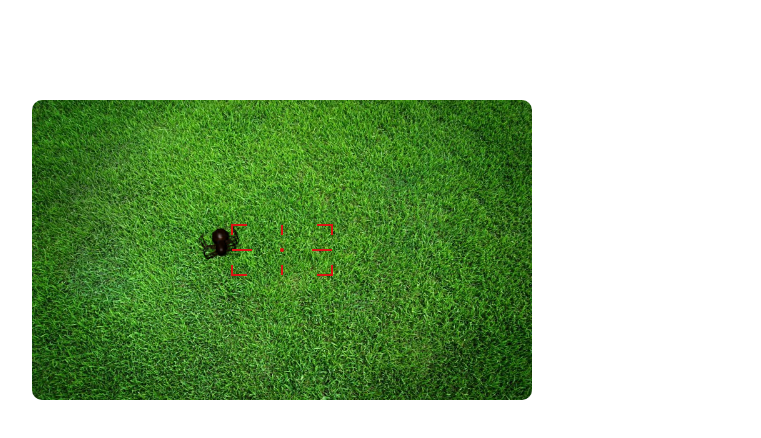
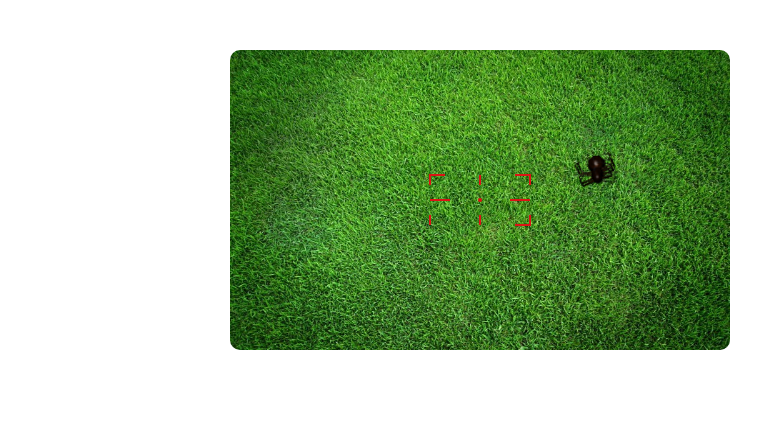
Before and after one commit to AleksMedovnik/CrazySpider, a plain HTML site: page index.html in a window 1280 px wide. Shown: the whole page, without its empty margins (160-921 px from the left). Drawn offline with Linux system fonts and the light colour scheme.

Commit message:
Added anim

```diff
--- a/css/style.css
+++ b/css/style.css
@@ -1,39 +1,8 @@
-/* open-sans-condensed-300 - latin_cyrillic */
-
-@font-face {
-    font-family: 'Open Sans Condensed';
-    font-style: normal;
-    font-weight: 300;
-    src: url('../fonts/open-sans-condensed-v15-latin_cyrillic-300.eot');
-    /* IE9 Compat Modes */
-    src: local('Open Sans Condensed Light'), local('OpenSansCondensed-Light'), url('../fonts/open-sans-condensed-v15-latin_cyrillic-300.eot?#iefix') format('embedded-opentype'), /* IE6-IE8 */
-    url('../fonts/open-sans-condensed-v15-latin_cyrillic-300.woff2') format('woff2'), /* Super Modern Browsers */
-    url('../fonts/open-sans-condensed-v15-latin_cyrillic-300.woff') format('woff'), /* Modern Browsers */
-    url('../fonts/open-sans-condensed-v15-latin_cyrillic-300.ttf') format('truetype'), /* Safari, Android, iOS */
-    url('../fonts/open-sans-condensed-v15-latin_cyrillic-300.svg#OpenSansCondensed') format('svg');
-    /* Legacy iOS */
-}
-
-html, body, *, *::before, *::after {
-    margin: 0;
-    padding: 0;
-    box-sizing: border-box;
-    font-family: 'Open Sans Condensed';
-    font-style: normal;
-    font-weight: 300;
-    font-size: 16px;
-}
-
-h1 {
-    font-size: 45px;
-    margin-left: 15%;
-    color: rgb(38, 83, 87);
-}
-
 #canvas {
-    position: relative;
-    top: 100px;
-    left: 15%;
+    display:block;
+    width: 500px;
+    height: 300px;
+    margin: 50px auto;
     border-radius: 10px;
     cursor: none;
 }
--- a/index.html
+++ b/index.html
@@ -7,15 +7,13 @@
         content="width=device-width, initial-scale=1.0">
     <link rel="stylesheet"
         href="./css/style.css">
-    <title>Document</title>
+    <script src="./scripts/megaNeura.js" defer></script>
+    <script src="./scripts/main.js" defer></script>
+    <title>Crazy Spider</title>
 </head>
 
 <body>
     <canvas id="canvas"></canvas>
-
-    <script src="./scripts/megaNeura.js"></script>
-    <script src="./scripts/functions.js"></script>
-    <script src="./scripts/main.js"></script>
 </body>
 
 </html>
--- a/scripts/functions.js
+++ /dev/null
@@ -1,62 +0,0 @@
-function setAim(event) {
-    main.aim.x = event.pageX - canvas.getBoundingClientRect().x - document.documentElement.scrollLeft;
-    main.aim.y = event.pageY - canvas.getBoundingClientRect().y - document.documentElement.scrollTop;
-}
-function drawAim() {
-    main.ctx.save();
-
-    main.ctx.fillStyle = 'rgba(219, 20, 20, 1)';
-	main.ctx.strokeStyle = 'rgba(219, 20, 20, 1)';
-    main.ctx.lineWidth = 2;
-
-
-    main.ctx.beginPath();
-    main.ctx.arc(main.aim.x, main.aim.y, 2, 0, 2 * Math.PI);
-    main.ctx.fill();
-
-    main.ctx.beginPath();
-    main.ctx.moveTo(main.aim.x - 50, main.aim.y - 15);
-    main.ctx.lineTo(main.aim.x - 50, main.aim.y - 25);
-    main.ctx.lineTo(main.aim.x - 35, main.aim.y - 25);
-    main.ctx.stroke();
-
-    main.ctx.beginPath();
-    main.ctx.moveTo(main.aim.x + 50, main.aim.y - 15);
-    main.ctx.lineTo(main.aim.x + 50, main.aim.y - 25);
-    main.ctx.lineTo(main.aim.x + 35, main.aim.y - 25);
-    main.ctx.stroke();
-
-    main.ctx.beginPath();
-    main.ctx.moveTo(main.aim.x + 50, main.aim.y + 15);
-    main.ctx.lineTo(main.aim.x + 50, main.aim.y + 25);
-    main.ctx.lineTo(main.aim.x + 35, main.aim.y + 25);
-    main.ctx.stroke();
-
-    main.ctx.beginPath();
-    main.ctx.moveTo(main.aim.x - 35, main.aim.y + 25);
-    main.ctx.lineTo(main.aim.x - 50, main.aim.y + 25);
-    main.ctx.lineTo(main.aim.x - 50, main.aim.y + 15);
-    main.ctx.stroke();
-
-    main.ctx.beginPath();
-    main.ctx.moveTo(main.aim.x - 30, main.aim.y);
-    main.ctx.lineTo(main.aim.x - 50, main.aim.y);
-    main.ctx.stroke();
-
-    main.ctx.beginPath();
-    main.ctx.moveTo(main.aim.x + 30, main.aim.y);
-    main.ctx.lineTo(main.aim.x + 50, main.aim.y);
-    main.ctx.stroke();
-
-    main.ctx.beginPath();
-    main.ctx.moveTo(main.aim.x, main.aim.y - 15);
-    main.ctx.lineTo(main.aim.x, main.aim.y - 25);
-    main.ctx.stroke();
-
-    main.ctx.beginPath();
-    main.ctx.moveTo(main.aim.x, main.aim.y + 15);
-    main.ctx.lineTo(main.aim.x, main.aim.y + 25);
-    main.ctx.stroke();
-
-    main.ctx.restore();
-}
--- a/scripts/main.js
+++ b/scripts/main.js
@@ -1,77 +1,80 @@
 "use strict"
+window.onload = () => {
 
-window.onload = playAnimation;
+    const canvas = document.getElementById('canvas');
+    const ctx = canvas.getContext('2d');
 
-const main = {};
+    canvas.width = 500;
+    canvas.height = 300;
 
-
-
-function init() {
-    main.canvas = document.getElementById('canvas');
-    main.ctx = canvas.getContext('2d');
-
-    main.canvas.width = 500;
-    main.canvas.height = 300;
-
-    main.aim = {
-        x: main.canvas.width / 2,
-        y: main.canvas.height / 2
+    const aim = {
+        x: canvas.width / 2,
+        y: canvas.height / 2
     };
 
-    main.spider = new SpriteMG(Math.random() * (main.canvas.width - 200), Math.random() * (main.canvas.height - 150), 150, 150, 0, 0, 30, './images/spider.png');
+    let spider = new Spider(
+        Math.random() * (canvas.width - 200),
+        Math.random() * (canvas.height - 150),
+        150,
+        150,
+        0,
+        0,
+        30,
+        './images/spider.png'
+    );
 
-    main.expl = new Image();
-    main.grassImg = new Image();
-    main.expl.src = './images/expl.jpg';
-    main.grassImg.src = './images/grass.jpg'
-    main.explosion = [];
+    const expl = new Image();
+    expl.src = './images/expl.jpg';
 
-    canvas.addEventListener('click', () => createExplosion(main.explosion, 100, 100, main.spider));
-    canvas.addEventListener('mousemove', setAim);
+    const grassImg = new Image();
+    grassImg.src = './images/grass.jpg';
 
-};
+    const explosion = [];
+    let anim;
 
+    canvas.addEventListener('mousemove', (e) => setAim(e, aim));
+    canvas.addEventListener('click', (e) => {
+        createExplosion(e, explosion, 100, 100, spider);
+    });
+
+    animation();
 
 
     function animation() {
+        if (spider.hp) {
             update();
             render();
-    main.anim = requestAnimationFrame(animation);
+            anim = requestAnimationFrame(animation);
+        } else {
+            const play = confirm('You Win!!! Play Again?');
+            if (play) {
+                spider.w = 150;
+                spider.hp = true;
+                anim = requestAnimationFrame(animation);
+            } else {
+                cancelAnimationFrame(anim)
+            }
+        }
     };
 
-
-
     function render() {
-    main.ctx.drawImage(main.grassImg, 0, 0, 700, 463, 0, 0, main.canvas.width, main.canvas.height);
-
-    if (main.spider.timer > 0) {
-
-        renderSprite(main.spider.img, 128, 128, main.spider.x, main.spider.y, main.spider.w, main.spider.h, main.spider.animX, main.spider.animY);
-
+        ctx.drawImage(grassImg, 0, 0, canvas.width, canvas.height);
+        if (spider.timer > 0) {
+            renderSprite(ctx, spider.img, 128, 128, spider.x, spider.y, spider.w, spider.h, spider.animX, spider.animY);
         }
-
-    renderExplosion(main.explosion, main.expl, 341.3, 364);
-    drawAim();
+        renderExplosion(ctx, explosion, expl, 341.3, 364);
+        drawAim(ctx, aim);
     };
 
-
-
     function update() {
-    if (main.spider.timer > 0) {
-        updateSprite(main.spider, 32, 8, 0.3);
-        main.spider.timer--;
+        if (spider.timer > 0) {
+            updateSprite(spider, 32, 8, 0.3);
+            spider.timer--;
         } else {
-        main.spider.x = Math.random() * (canvas.width - 200);
-        main.spider.y = Math.random() * (canvas.height - 150);
-        main.spider.timer = 30;
+            // spider.x = Math.random() * (canvas.width - 200);
+            // spider.y = Math.random() * (canvas.height - 150);
+            spider.timer = 30;
         }
-
-    updateExplosion(main.explosion, 3, 2, 0.3);
+        updateExplosion(explosion, 3, 2, 0.3);
     };
-
-
-
-function playAnimation() {
-    init();
-    animation();
-};
+}
--- a/scripts/megaNeura.js
+++ b/scripts/megaNeura.js
@@ -1,7 +1,5 @@
 'use strict'
-
-// create sprite start
-class SpriteMG {
+class Spider {
 	constructor(x, y, w, h, animX, animY, timerAnim, src) {
 		this.x = x;
 		this.y = y;
@@ -12,38 +10,100 @@ class SpriteMG {
 		this.timerAnim = timerAnim;
 		this.img = new Image();
 		this.img.src = src;
+		this.hp = true;
 	}
 
 }
-// create sprite end
+
+function drawAim(ctx, aim) {
+	ctx.save();
+
+	ctx.fillStyle = 'rgba(219, 20, 20, 1)';
+	ctx.strokeStyle = 'rgba(219, 20, 20, 1)';
+	ctx.lineWidth = 2;
 
 
-// explosion start
-function createExplosion(explosion, w, h, spider, dx = 0, dy = 0, myX, myY) {
-	if (event.pageX >= spider.x
-		&& event.pageX <= spider.x + spider.w
-		&& event.pageY >= spider.y
-		&& event.pageY <= spider.y + spider.h) {
-		myX = myX || event.pageX - canvas.getBoundingClientRect().x - document.documentElement.scrollLeft;
-		myY = myY || event.pageY - canvas.getBoundingClientRect().y - document.documentElement.scrollTop;
+	ctx.beginPath();
+	ctx.arc(aim.x, aim.y, 2, 0, 2 * Math.PI);
+	ctx.fill();
+
+	ctx.beginPath();
+	ctx.moveTo(aim.x - 50, aim.y - 15);
+	ctx.lineTo(aim.x - 50, aim.y - 25);
+	ctx.lineTo(aim.x - 35, aim.y - 25);
+	ctx.stroke();
+
+	ctx.beginPath();
+	ctx.moveTo(aim.x + 50, aim.y - 15);
+	ctx.lineTo(aim.x + 50, aim.y - 25);
+	ctx.lineTo(aim.x + 35, aim.y - 25);
+	ctx.stroke();
+
+	ctx.beginPath();
+	ctx.moveTo(aim.x + 50, aim.y + 15);
+	ctx.lineTo(aim.x + 50, aim.y + 25);
+	ctx.lineTo(aim.x + 35, aim.y + 25);
+	ctx.stroke();
+
+	ctx.moveTo(aim.x - 35, aim.y + 25);
+	ctx.beginPath();
+	ctx.lineTo(aim.x - 50, aim.y + 25);
+	ctx.lineTo(aim.x - 50, aim.y + 15);
+	ctx.stroke();
+
+	ctx.beginPath();
+	ctx.moveTo(aim.x - 30, aim.y);
+	ctx.lineTo(aim.x - 50, aim.y);
+	ctx.stroke();
+
+	ctx.beginPath();
+	ctx.moveTo(aim.x + 30, aim.y);
+	ctx.lineTo(aim.x + 50, aim.y);
+	ctx.stroke();
+
+	ctx.beginPath();
+	ctx.moveTo(aim.x, aim.y - 15);
+	ctx.lineTo(aim.x, aim.y - 25);
+	ctx.stroke();
+
+	ctx.beginPath();
+	ctx.moveTo(aim.x, aim.y + 15);
+	ctx.lineTo(aim.x, aim.y + 25);
+	ctx.stroke();
+
+	ctx.restore();
+}
+
+function createExplosion(e, explosion, w, h, spider) {
+
+	const eX = e.pageX - canvas.getBoundingClientRect().x - document.documentElement.scrollLeft;
+	const eY = e.pageY - canvas.getBoundingClientRect().y - document.documentElement.scrollTop;
+
+	if (eX >= spider.x
+		&& eX <= spider.x + spider.w
+		&& eY >= spider.y
+		&& eY <= spider.y + spider.h) {
 		explosion.push({
-			x: myX - w / 2 + dx,
-			y: myY - h / 2 + dy,
+			x: eX - w / 2,
+			y: eY - h / 2,
 			w,
 			h,
 			animX: 0,
 			animY: 0
 		});
 		spider.w = 0;
+		setTimeout(() => {
+			spider.hp = false;
+		}, 1000);
 	}
 
 };
 
-function renderExplosion(explosion, explImg, w, h) {
+function renderExplosion(ctx, explosion, explImg, w, h) {
 	for (let i = 0; i < explosion.length; i++) {
-		main.ctx.drawImage(
+		ctx.drawImage(
 			explImg, w * Math.floor(explosion[i].animX),
-			h * Math.floor(explosion[i].animY), w, h,
+			h * explosion[i].animY, w, h,
 			explosion[i].x, explosion[i].y, explosion[i].w, explosion[i].h
 		);
 	};
@@ -57,16 +117,13 @@ function updateExplosion(explosion, gor, vert, vel = 1) {
 			explosion[i].animX = 0;
 		}
 		if (explosion[i].animY >= vert) {
-			explosion.splice(i, 1);
+			explosion.splice(i--, 1);
 		}
 	}
 };
 
-// explosion end
-
-// animation object start
-function renderSprite(spriteImg, segmentWidth, segmentHeight, spriteX, spriteY, spriteWidth, spriteHeight, spriteAnimX, spriteAnimY) {
-	main.ctx.drawImage(
+function renderSprite(ctx, spriteImg, segmentWidth, segmentHeight, spriteX, spriteY, spriteWidth, spriteHeight, spriteAnimX, spriteAnimY) {
+	ctx.drawImage(
 		spriteImg, segmentWidth * Math.floor(spriteAnimX),
 		segmentHeight * Math.floor(spriteAnimY), segmentWidth, segmentHeight,
 		spriteX, spriteY, spriteWidth, spriteHeight
@@ -83,4 +140,8 @@ function updateSprite(sprite, gor, vert, vel = 1) {
 		sprite.animY = 0;
 	}
 };
-// animation object end
+
+function setAim(event, aim) {
+	aim.x = event.pageX - canvas.getBoundingClientRect().x - document.documentElement.scrollLeft;
+	aim.y = event.pageY - canvas.getBoundingClientRect().y - document.documentElement.scrollTop;
+}
```
Lines whose indentation alone changed are shown as unchanged.
